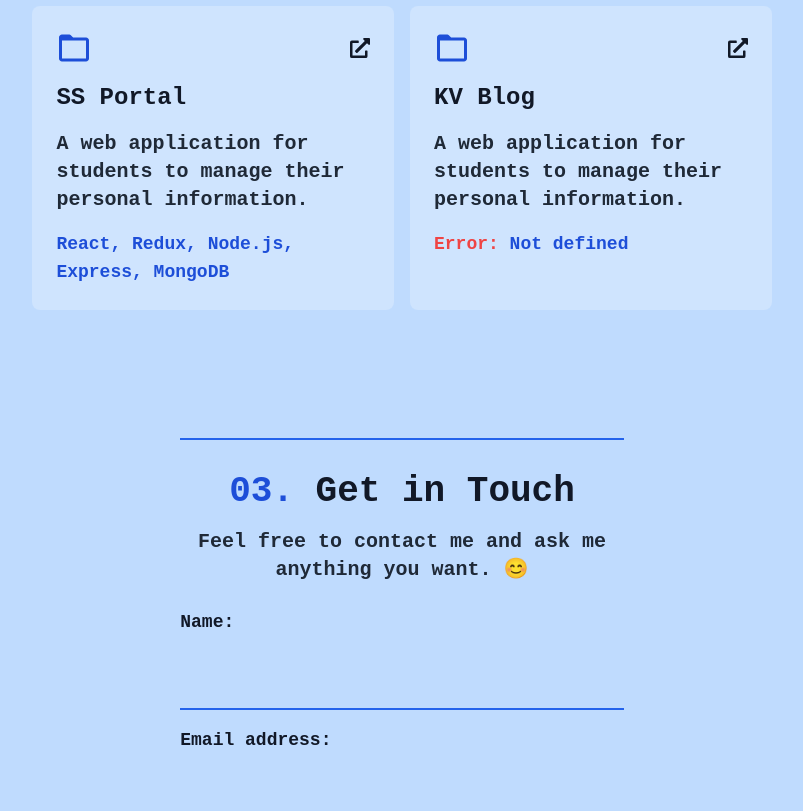
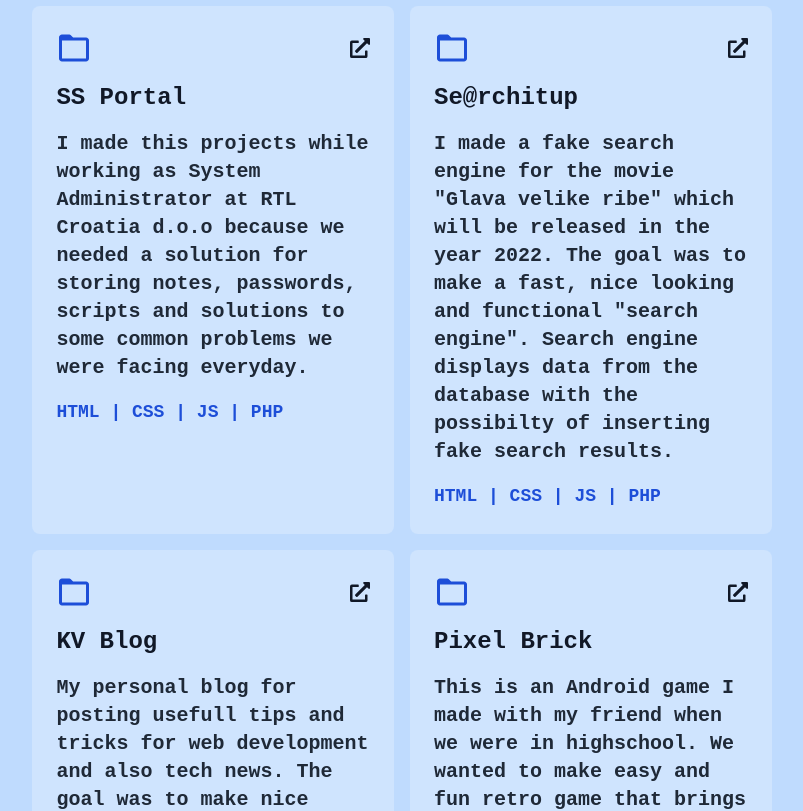
Before and after one commit to Kristijan007v/app, a Next.js app: page / in a window 1280 px wide. Shown: the part 2360-3171 px from the top of the page, without its empty margins (238-1041 px from the left). Built offline with nearby package versions, Linux system fonts and the light colour scheme.

Commit message:
Solved hydration problem because of theme toogle, added content to projects

```diff
--- a/components/Navigation/Navigation.js
+++ b/components/Navigation/Navigation.js
@@ -8,7 +8,7 @@ import SunIcon from "../Icons/SunIcon";
 
 export default function Navigation() {
   const [isOpen, setIsOpen] = useState(false);
-  const { theme, setTheme } = useTheme();
+  const { theme, setTheme } = useTheme("dark");
 
   const toogleTheme = () => {
     setTheme(theme === "light" ? "dark" : "light");
--- a/components/Sections/Projects/Projects.js
+++ b/components/Sections/Projects/Projects.js
@@ -10,15 +10,33 @@ export default function Projects() {
       id: 1,
       year: "2020",
       name: "SS Portal",
-      desc: "A web application for students to manage their personal information.",
-      programmingLanguages: "React, Redux, Node.js, Express, MongoDB",
+      desc: "I made this projects while working as System Administrator at RTL Croatia d.o.o because we needed a solution for storing notes, passwords, scripts and solutions to some common problems we were facing everyday.",
+      programmingLanguages: "HTML | CSS | JS | PHP",
       href: "https://ss-portal.kristijan-projects.xyz/",
     },
     {
       id: 2,
+      year: "2021",
+      name: "Se@rchitup",
+      desc: 'I made a fake search engine for the movie "Glava velike ribe" which will be released in the year 2022. The goal was to make a fast, nice looking and functional "search engine". Search engine displays data from the database with the possibilty of inserting fake search results.',
+      href: "https://devclub.vercel.app/",
+      programmingLanguages: "HTML | CSS | JS | PHP",
+      href: "https://searchitup.kristijan-projects.xyz/",
+    },
+    {
+      id: 3,
       year: "2022",
       name: "KV Blog",
-      desc: "A web application for students to manage their personal information.",
+      desc: "My personal blog for posting usefull tips and tricks for web development and also tech news. The goal was to make nice looking, responive and fast website for the best user experience.",
+      programmingLanguages: "Next.js | Tailwind CSS | Sanity CMS",
+      href: "https://devclub.vercel.app/",
+    },
+    {
+      id: 4,
+      year: "2017",
+      name: "Pixel Brick",
+      desc: "This is an Android game I made with my friend when we were in highschool. We wanted to make easy and fun retro game that brings you back in your childhood.",
+      programmingLanguages: "Construct 3",
       href: "https://devclub.vercel.app/",
     },
   ];
```
